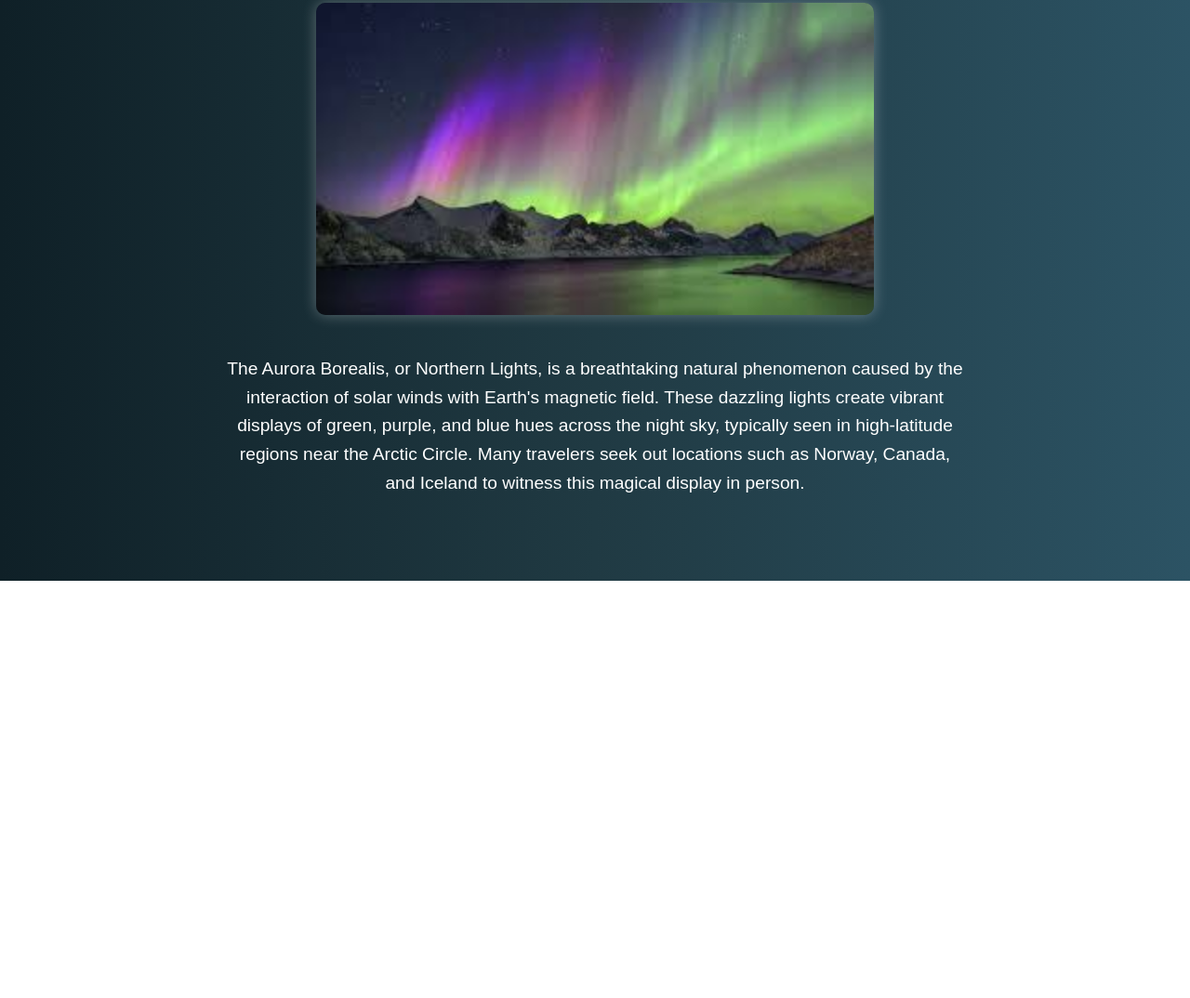
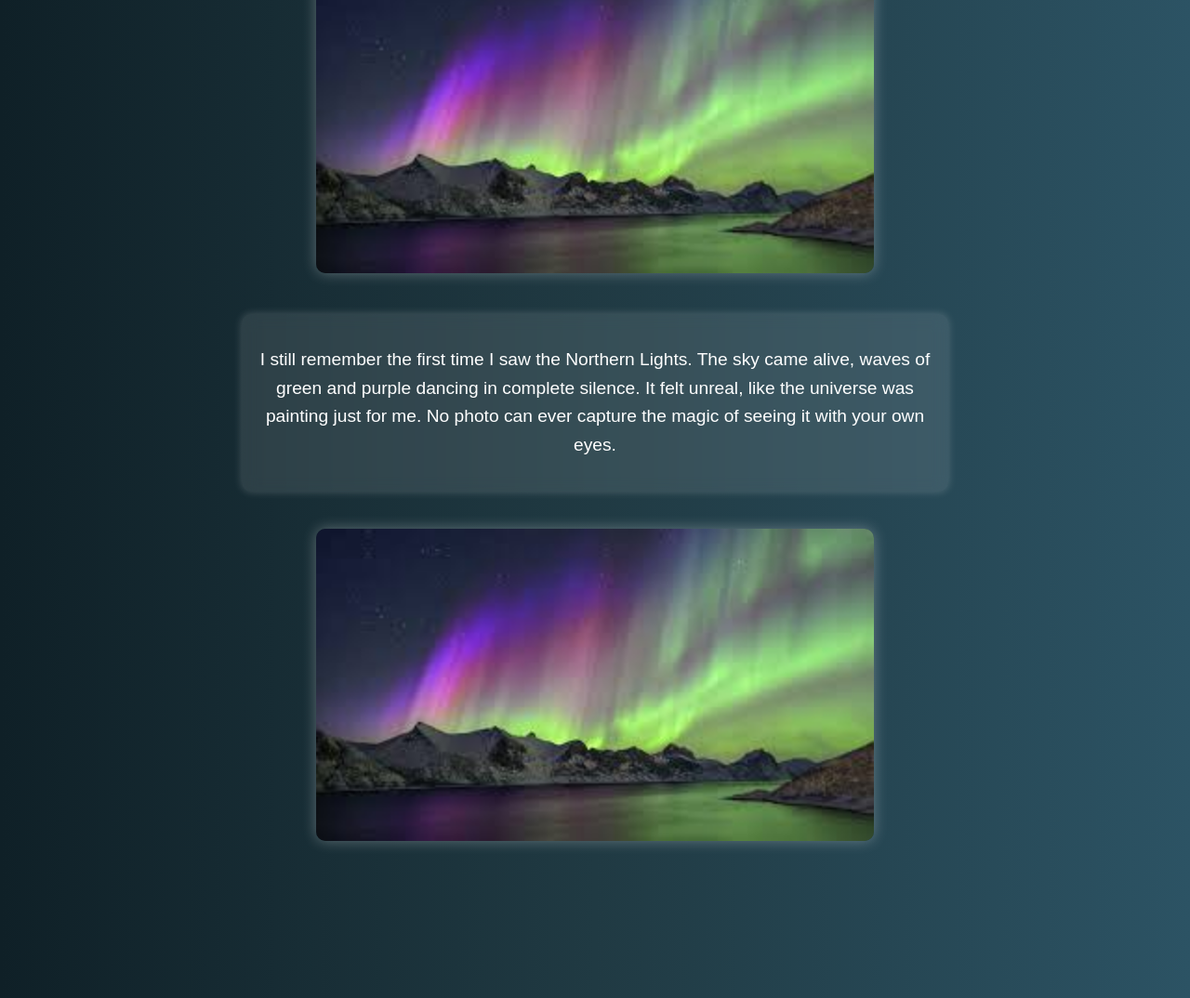
Before and after one commit to Ayoooo-byte/Aurora-Website, a plain HTML site: page index.html in a window 1280 px wide. Shown: the part 214-1288 px from the top of the page at 93% size. Before the commit the page ends 839 px from the top, so only its background shows below. Drawn offline with Linux system fonts and the light colour scheme.

Commit message:
Update index.html

```diff
--- a/index.html
+++ b/index.html
@@ -8,17 +8,17 @@
   </head>
   <body>
     <div class="container">
-      <h1>Aurora Borealis (Northern Lights)</h1>
+      <h1 class="glow">Aurora Borealis</h1>
       <img src="aurora.jpeg" alt="Aurora Borealis" />
-      <p>
-        The Aurora Borealis, or Northern Lights, is a breathtaking natural
-        phenomenon caused by the interaction of solar winds with Earth's
-        magnetic field. These dazzling lights create vibrant displays of green,
-        purple, and blue hues across the night sky, typically seen in
-        high-latitude regions near the Arctic Circle. Many travelers seek out
-        locations such as Norway, Canada, and Iceland to witness this magical
-        display in person.
-      </p>
+      <div class="frosted-glass">
+        <p>
+          I still remember the first time I saw the Northern Lights. The sky came alive, waves of green and purple dancing in complete silence. It felt unreal, like the universe was painting just for me. No photo can ever capture the magic of seeing it with your own eyes.
+        </p>
+      </div>
+      <img src="aurora.jpeg" alt="Aurora Borealis" />
+      <div class="quote-container">
+        <p class="quote">"Nature’s own light show, a moment frozen in time."</p>
+      </div>
     </div>
   </body>
 </html>
```
